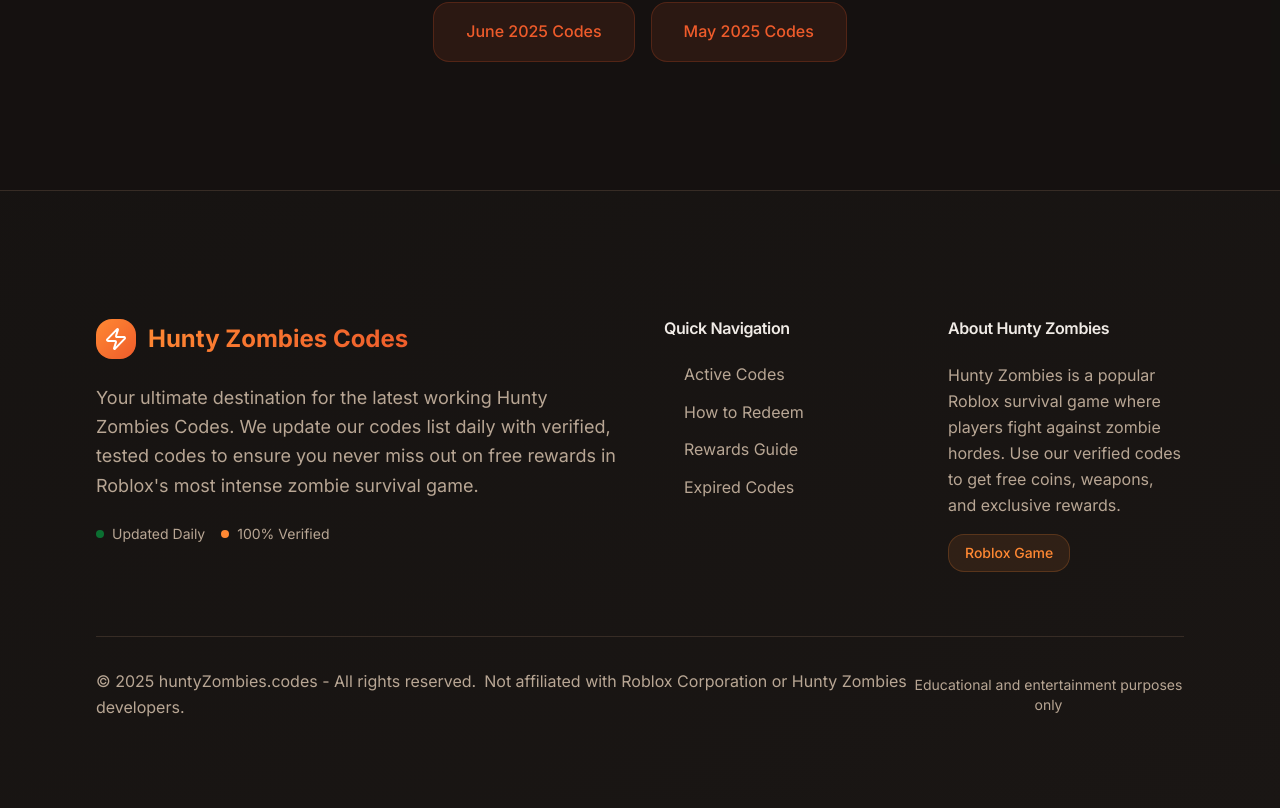
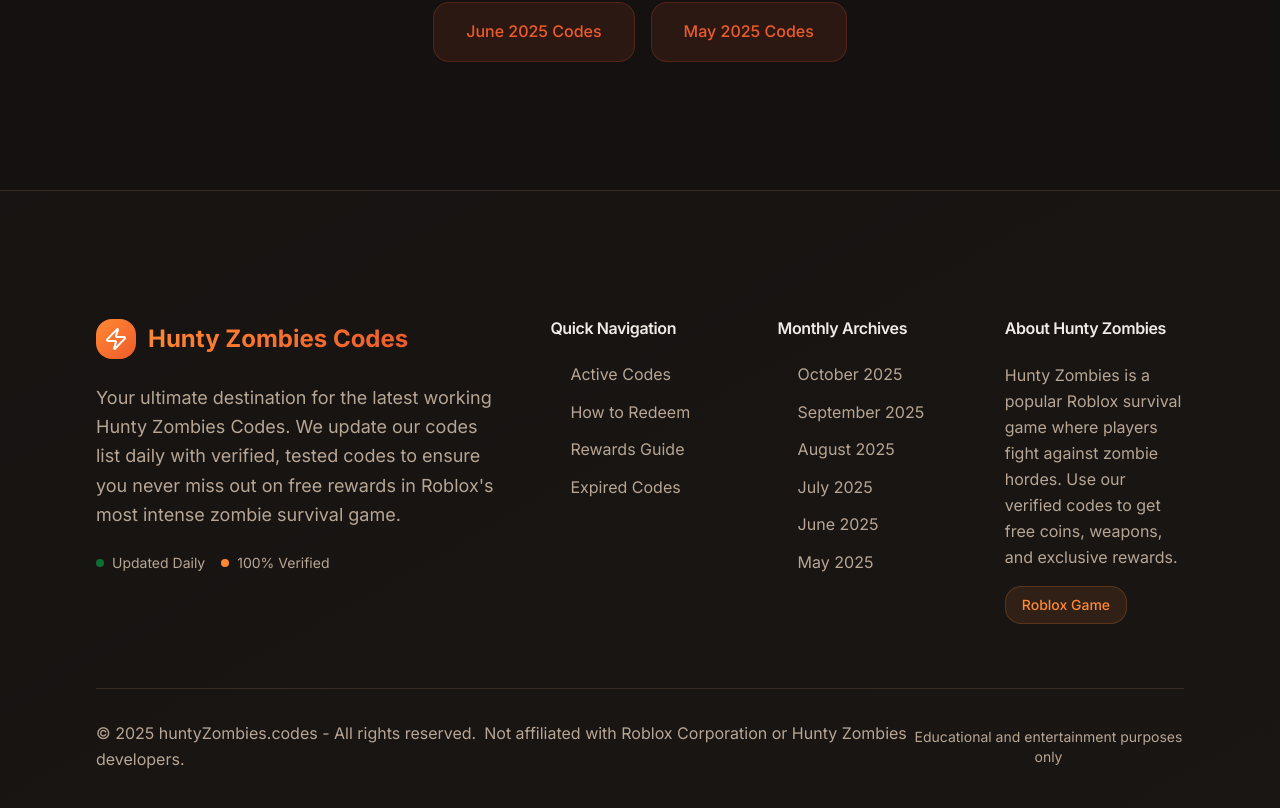
Before and after one commit to leekoko/HuntyZombies, a Next.js app: page / in a window 1280 px wide. Shown: the part 6949-7757 px from the top of the page. Built offline with nearby package versions, Linux system fonts and the light colour scheme.

Commit message:
feat: Add Monthly Archives to Footer for better SEO and navigation

```diff
--- a/components/Footer.tsx
+++ b/components/Footer.tsx
@@ -1,12 +1,15 @@
-import { Zap, ExternalLink } from 'lucide-react';
+import { Zap, ExternalLink, Calendar } from 'lucide-react';
+import codesData from '@/data/codes.json';
+import Link from 'next/link';
 
 export default function Footer() {
   const currentYear = new Date().getFullYear();
+  const archiveCodes = codesData.slice(1);
 
   return (
     <footer className="bg-gradient-to-br from-muted/30 to-muted/50 border-t border-border">
       <div className="container section-padding-sm">
-        <div className="grid lg:grid-cols-4 md:grid-cols-2 gap-12">
+        <div className="grid lg:grid-cols-5 md:grid-cols-2 gap-12">
           {/* Brand Section */}
           <div className="lg:col-span-2">
             <div className="flex items-center mb-6">
@@ -39,13 +42,13 @@
             <h4 className="font-semibold mb-6 text-foreground">Quick Navigation</h4>
             <ul className="space-y-3">
               {[
-                { href: '#active-codes', label: 'Active Codes' },
-                { href: '#how-to-redeem', label: 'How to Redeem' },
-                { href: '#rewards-info', label: 'Rewards Guide' },
-                { href: '#expired-codes', label: 'Expired Codes' },
+                { href: '/#active-codes', label: 'Active Codes' },
+                { href: '/#how-to-redeem', label: 'How to Redeem' },
+                { href: '/#rewards-info', label: 'Rewards Guide' },
+                { href: '/#expired-codes', label: 'Expired Codes' },
               ].map((link) => (
                 <li key={link.href}>
-                  <a
+                  <Link
                     href={link.href}
                     className="text-muted-foreground hover:text-primary transition-colors flex items-center group"
                   >
@@ -53,7 +56,27 @@
                       <ExternalLink className="h-3 w-3" />
                     </span>
                     {link.label}
-                  </a>
+                  </Link>
+                </li>
+              ))}
+            </ul>
+          </div>
+
+          {/* Monthly Archives */}
+          <div>
+            <h4 className="font-semibold mb-6 text-foreground">Monthly Archives</h4>
+            <ul className="space-y-3">
+              {archiveCodes.map((archive) => (
+                <li key={`${archive.year}-${archive.month}`}>
+                  <Link
+                    href={`/codes/${archive.year}/${archive.month}`}
+                    className="text-muted-foreground hover:text-primary transition-colors flex items-center group"
+                  >
+                    <span className="mr-2 opacity-0 group-hover:opacity-100 transition-opacity">
+                      <Calendar className="h-3 w-3" />
+                    </span>
+                    {archive.month.charAt(0).toUpperCase() + archive.month.slice(1)} {archive.year}
+                  </Link>
                 </li>
               ))}
             </ul>
```
